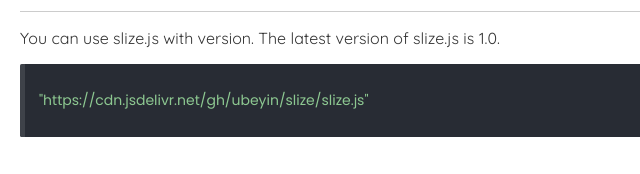
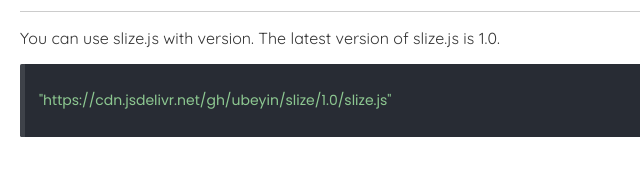
Before and after one commit to ubeyin/slize, a plain HTML site: page index.html in a window 1280 px wide. Shown: the part 895-1069 px from the top of the page, 0-640 px from the left. Drawn offline with Linux system fonts and the light colour scheme.

Commit message:
update index.html

```diff
--- a/index.html
+++ b/index.html
@@ -381,7 +381,7 @@
         You can use slize.js with version. The latest version of slize.js is 1.0.
       </p>
       <div class="code cdn-x1">
-        <pre><span style="color: rgb(141 200 145)">"https://cdn.jsdelivr.net/gh/ubeyin/slize/slize.js"</span></pre>
+        <pre><span style="color: rgb(141 200 145)">"https://cdn.jsdelivr.net/gh/ubeyin/slize/1.0/slize.js"</span></pre>
       </div>
     </div>
     <div id="doc">
```
